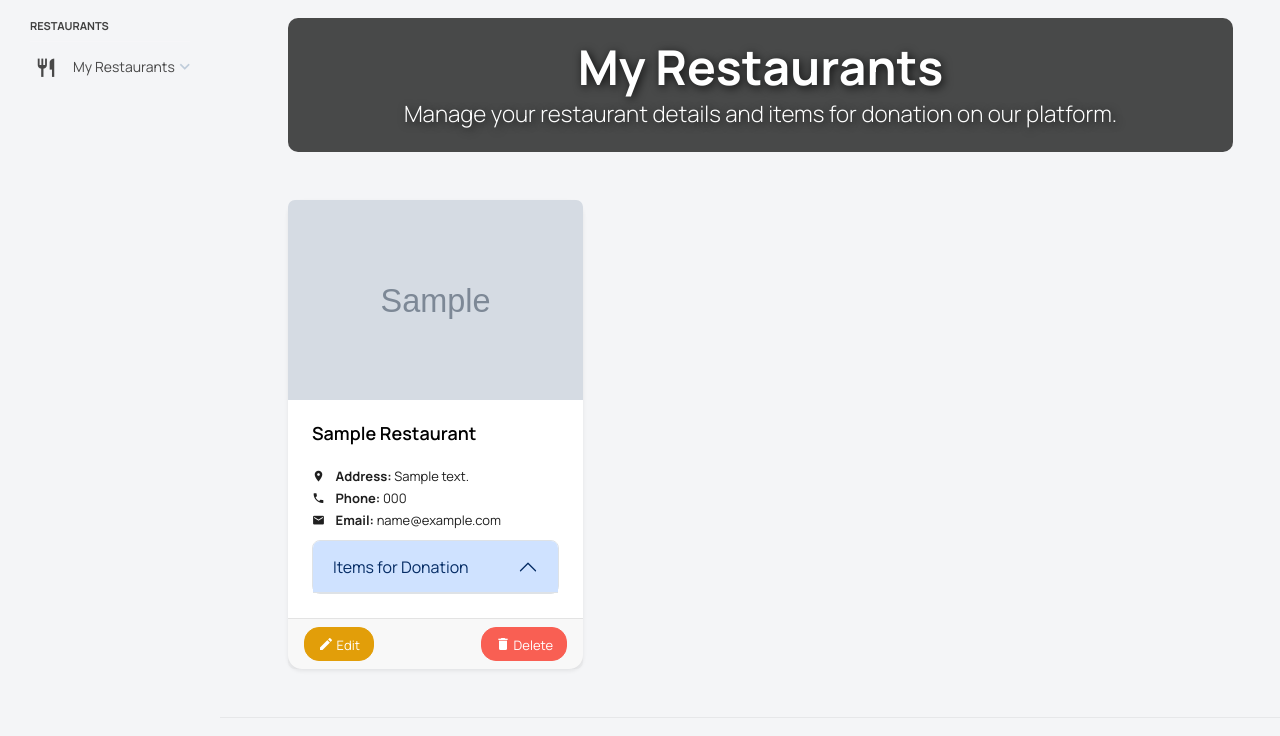
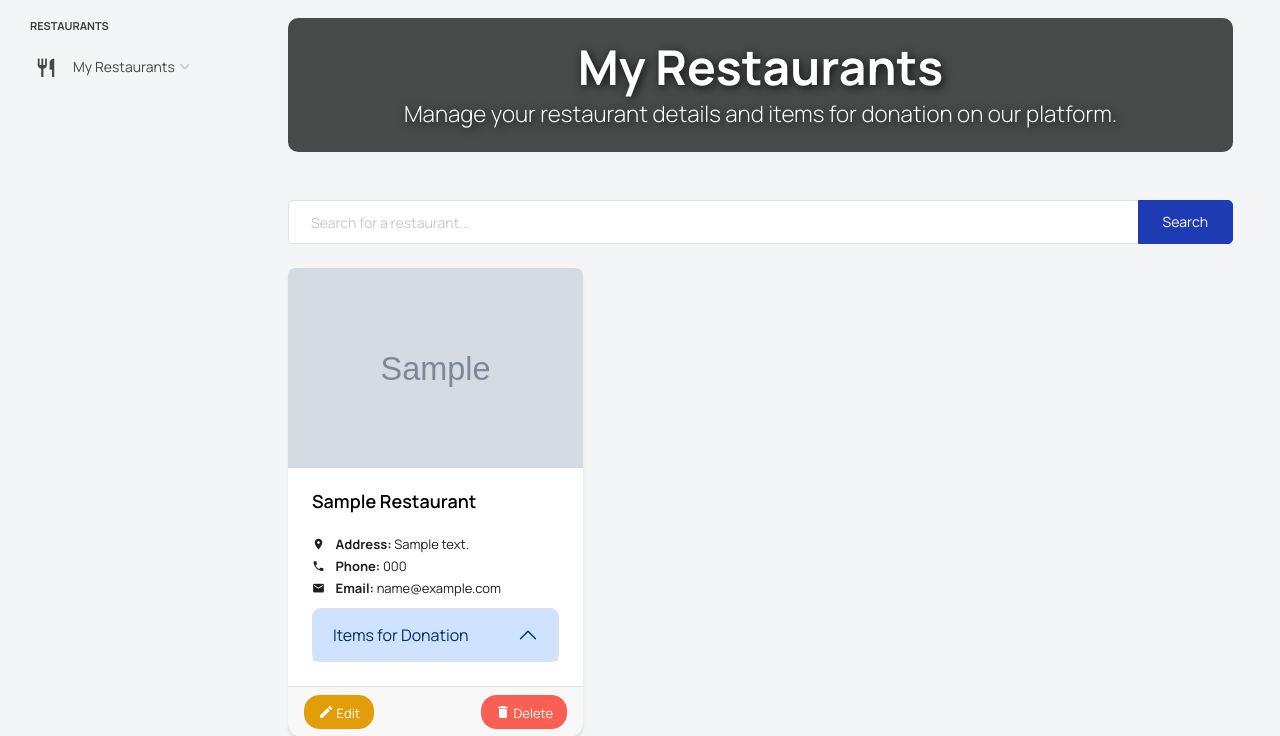
Before and after one commit to amenibensaada/LarvelProject, a Laravel app: template resources/views/restaurants/index.blade.php in a window 1280 px wide. Shown: the part 151-887 px from the top of the page. Run offline with Laravel 9, Linux system fonts and the light colour scheme; the template is opened without the code that fills it: most values are stand-ins (such as "Sample title", 1, 10 or a date in 2020); grey boxes marked "Sample" are stand-in pictures.

Commit message:
crud done for restaurent items

```diff
--- a/resources/views/layouts/app_front.blade.php
+++ b/resources/views/layouts/app_front.blade.php
@@ -45,5 +45,7 @@
     <script src="{{ asset('assets/js/settings.js') }}"></script>
     <script src="{{ asset('assets/js/hoverable-collapse.js') }}"></script>
     <script src="{{ asset('assets/js/todolist.js') }}"></script>
+
+
 </body>
 </html>
--- a/resources/views/restaurants/index.blade.php
+++ b/resources/views/restaurants/index.blade.php
@@ -7,6 +7,18 @@
         <h1 class="display-4" style="font-size: 3rem; font-weight: bold; text-shadow: 2px 2px 10px rgba(0, 0, 0, 0.8);">My Restaurants</h1>
         <p class="lead" style="font-size: 1.4rem; text-shadow: 2px 2px 8px rgba(0, 0, 0, 0.7);">Manage your restaurant details and items for donation on our platform.</p>
     </div>
+
+
+        <!-- Search Bar -->
+        <form action="{{ route('restaurants.index') }}" method="GET" class="mb-4">
+            <div class="input-group">
+                <input type="text" name="search" class="form-control" placeholder="Search for a restaurant..." value="{{ request()->query('search') }}">
+                <button type="submit" class="btn btn-primary">Search</button>
+            </div>
+        </form>
+
+
+
 
     <!-- Restaurant Cards -->
     <div class="row">
@@ -57,9 +69,9 @@
 
                                                             <!-- Buttons directly under quantity -->
                                                             <div class="btn-group mt-2">
-                                                                <a href="{{ route('restaurant_items.edit', $item->id) }}" class="btn btn-sm btn-warning rounded-pill me-2">
+                                                                <button type="button" class="btn btn-sm btn-warning rounded-pill me-2" data-bs-toggle="modal" data-bs-target="#editItemModal-{{ $item->id }}">
                                                                     <i class="mdi mdi-pencil"></i>
-                                                                </a>
+                                                                </button>
                                                                 <form action="{{ route('restaurant_items.destroy', $item->id) }}" method="POST" style="display:inline;">
                                                                     @csrf
                                                                     @method('DELETE')
@@ -71,6 +83,55 @@
                                                         </div>
                                                     </div>
                                                 </li>
+                                                <!-- Modal for Editing Item (Move this inside the foreach loop) -->
+                                            <div class="modal fade" id="editItemModal-{{ $item->id }}" tabindex="-1" aria-labelledby="editItemModalLabel-{{ $item->id }}" aria-hidden="true">
+                                                <div class="modal-dialog">
+                                                    <div class="modal-content">
+                                                        <div class="modal-header">
+                                                            <h5 class="modal-title" id="editItemModalLabel-{{ $item->id }}">Edit Item for {{ $restaurant->name }}</h5>
+                                                            <button type="button" class="btn-close" data-bs-dismiss="modal" aria-label="Close"></button>
+                                                        </div>
+                                                        <div class="modal-body">
+                                                            <form action="{{ route('restaurant_items.update', $item->id) }}" method="POST" enctype="multipart/form-data">
+                                                                @csrf
+                                                                @method('PUT')
+
+                                                                <!-- Display Validation Errors in Modal -->
+                                                                @if ($errors->any())
+                                                                    <div class="alert alert-danger">
+                                                                        <ul>
+                                                                            @foreach ($errors->all() as $error)
+                                                                                <li>{{ $error }}</li>
+                                                                            @endforeach
+                                                                        </ul>
+                                                                    </div>
+                                                                @endif
+
+                                                                <div class="mb-3">
+                                                                    <label for="edit-item-name-{{ $item->id }}" class="form-label">Item Name</label>
+                                                                    <input type="text" class="form-control" id="edit-item-name-{{ $item->id }}" name="name" value="{{ $item->name }}" required>
+                                                                </div>
+                                                                <div class="mb-3">
+                                                                    <label for="edit-item-description-{{ $item->id }}" class="form-label">Description</label>
+                                                                    <textarea class="form-control" id="edit-item-description-{{ $item->id }}" name="description">{{ $item->description }}</textarea>
+                                                                </div>
+                                                                <div class="mb-3">
+                                                                    <label for="edit-item-quantity-{{ $item->id }}" class="form-label">Quantity</label>
+                                                                    <input type="number" class="form-control" id="edit-item-quantity-{{ $item->id }}" name="quantity" value="{{ $item->quantity }}" min="1" required>
+                                                                </div>
+                                                                <div class="mb-3">
+                                                                    <label for="edit-item-image-{{ $item->id }}" class="form-label">Item Image</label>
+                                                                    <input type="file" class="form-control" id="edit-item-image-{{ $item->id }}" name="image" accept="image/*">
+                                                                    @if($item->image)
+                                                                        <img src="{{ asset('storage/' . $item->image) }}" alt="{{ $item->name }}" style="width: 100px; height: 100px; object-fit: cover; margin-top: 10px;">
+                                                                    @endif
+                                                                </div>
+                                                                <button type="submit" class="btn btn-primary">Update Item</button>
+                                                            </form>
+                                                        </div>
+                                                    </div>
+                                                </div>
+                                            </div>
                                             @endforeach
                                             <!-- Add New Item Button -->
                                             <li class="list-group-item text-center">
@@ -90,9 +151,11 @@
 
                     <!-- Footer with Edit and Delete Restaurant -->
                     <div class="card-footer d-flex justify-content-between">
-                        <a href="{{ route('restaurants.edit', $restaurant->id) }}" class="btn btn-sm btn-warning">
-                            <i class="mdi mdi-pencil"></i> Edit
-                        </a>
+                        <!-- Trigger for Edit Modal -->
+
+                            <a href="{{ route('restaurants.edit', $restaurant->id) }}" class="btn btn-sm btn-warning">
+                                <i class="mdi mdi-pencil"></i> Edit
+                            </a>
                         <form action="{{ route('restaurants.destroy', $restaurant->id) }}" method="POST" style="display:inline;">
                             @csrf
                             @method('DELETE')
@@ -113,6 +176,11 @@
         </div>
     @endif
 </div>
+
+
+
+
+
 
 <!-- Modal for Adding New Items -->
 @foreach ($restaurants as $restaurant)
--- a/routes/web.php
+++ b/routes/web.php
@@ -34,7 +34,7 @@ Route::middleware(['auth', 'role:user'])->group(function () {
     // Restaurant Items Routes (for managing items within a restaurant)
     Route::get('/restaurants/{restaurant}/items/create', [App\Http\Controllers\RestaurantItemController::class, 'create'])->name('restaurant_items.create'); // Form to add a new item
     Route::post('/restaurants/{restaurant}/items', [App\Http\Controllers\RestaurantItemController::class, 'store'])->name('restaurant_items.store'); // Store new item
-    Route::get('/items/{item}/edit', [App\Http\Controllers\RestaurantItemController::class, 'edit'])->name('restaurant_items.edit'); // Form to edit an item
+    // Route::get('/items/{item}/edit', [App\Http\Controllers\RestaurantItemController::class, 'edit'])->name('restaurant_items.edit'); // Form to edit an item
     Route::put('/items/{item}', [App\Http\Controllers\RestaurantItemController::class, 'update'])->name('restaurant_items.update'); // Update existing item
     Route::delete('/items/{item}', [App\Http\Controllers\RestaurantItemController::class, 'destroy'])->name('restaurant_items.destroy'); // Delete an item
 });
```
Also changed, not shown: app/Http/Controllers/RestaurantController.php (+10 -3 lines), app/Http/Controllers/RestaurantItemController.php (+5 -5 lines).
